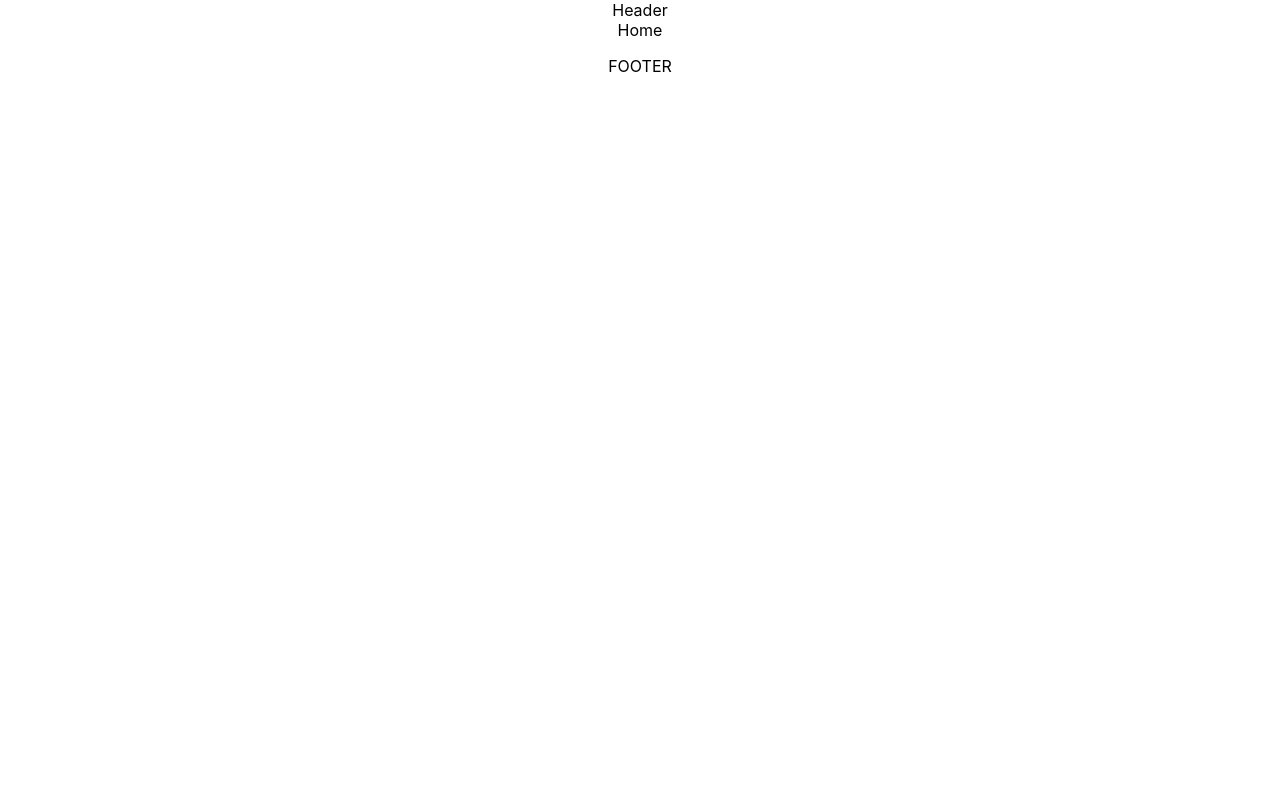
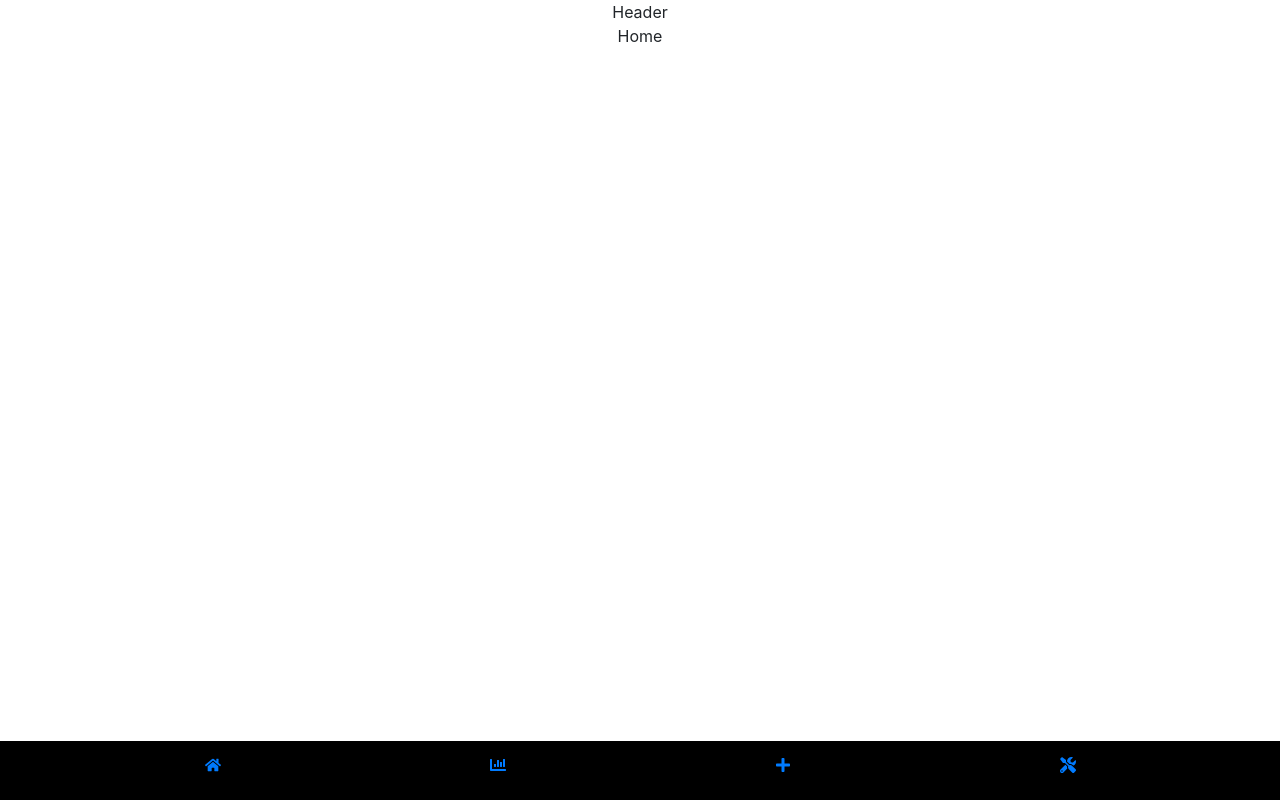
Before and after one commit to tuyet-pham/Project-Perennial, a React (Create React App) app in the folder reactfrontend/: page /home in a window 1280 px wide. Built offline with nearby package versions, Linux system fonts and the light colour scheme.

Commit message:
BottomNav is functional, but tests are still failing.

```diff
--- a/reactfrontend/package.json
+++ b/reactfrontend/package.json
@@ -6,8 +6,11 @@
     "@testing-library/jest-dom": "^4.2.4",
     "@testing-library/react": "^9.4.0",
     "@testing-library/user-event": "^7.2.1",
+    "bootstrap": "^4.4.1",
     "react": "^16.12.0",
+    "react-bootstrap": "^1.0.0-beta.17",
     "react-dom": "^16.12.0",
+    "react-icons": "^3.9.0",
     "react-router-dom": "^5.1.2",
     "react-scripts": "3.3.1"
   },
--- a/reactfrontend/src/App.js
+++ b/reactfrontend/src/App.js
@@ -1,4 +1,5 @@
 import React from 'react';
+import 'bootstrap/dist/css/bootstrap.min.css';
 import './App.css';
 import {
   BrowserRouter as Router,
@@ -16,6 +17,7 @@ function App() {
   return (
     <div className="App">
       <Router>
+        {/* <PageTemplate path="/" component={Home} /> */}
         <PageTemplate path="/home" component={Home} />
       </Router>
     </div>
--- a/reactfrontend/src/components/BottomNav.js
+++ b/reactfrontend/src/components/BottomNav.js
@@ -1,10 +1,56 @@
 import React from 'react';
-import '../App.css';
+import {
+  NavLink
+  // BrowserRouter as Router,
+  // Switch,
+  // Route
+} from 'react-router-dom';
+import 'bootstrap/dist/css/bootstrap.min.css';
+import { FaHome, FaChartBar, FaPlus, FaTools} from 'react-icons/fa';
+
+const bottomNavStyle = {
+  backgroundColor: "black",
+  color: "white",
+  borderTop: "1px solid white",
+  padding: "10px",
+  position: "fixed",
+  left: "0",
+  bottom: "0",
+  height: "60px",
+  width: "100%"
+};
+
 
 function BottomNav() {
   return (
     <div className="BottomNav">
-      <p>FOOTER</p>
+      <div style={bottomNavStyle}>
+        <div className="container">
+          <div className="row">
+            <div className="col">
+              <NavLink to="/home" id="home">
+                <FaHome aria-label="Home"/>
+              </NavLink>
+            </div>
+            <div className="col">
+              <NavLink to="/monitor" id="monitor">
+                <FaChartBar aria-label="Monitor"/>
+              </NavLink>
+            </div>
+            <div className="col">
+              <NavLink to="/add-plant" id="add-plant">
+                <FaPlus aria-label="Add Plant"/>
+              </NavLink>
+            </div>
+            <div className="col">
+              <NavLink to="/options" id="options">
+                <FaTools aria-label="Options"/>
+              </NavLink>
+            </div>
+          </div>
+        </div>
+      </div>
+
     </div>
   );
 }
```
Also changed, not shown: 2 other files (tests, documents, lock files or other folders).
